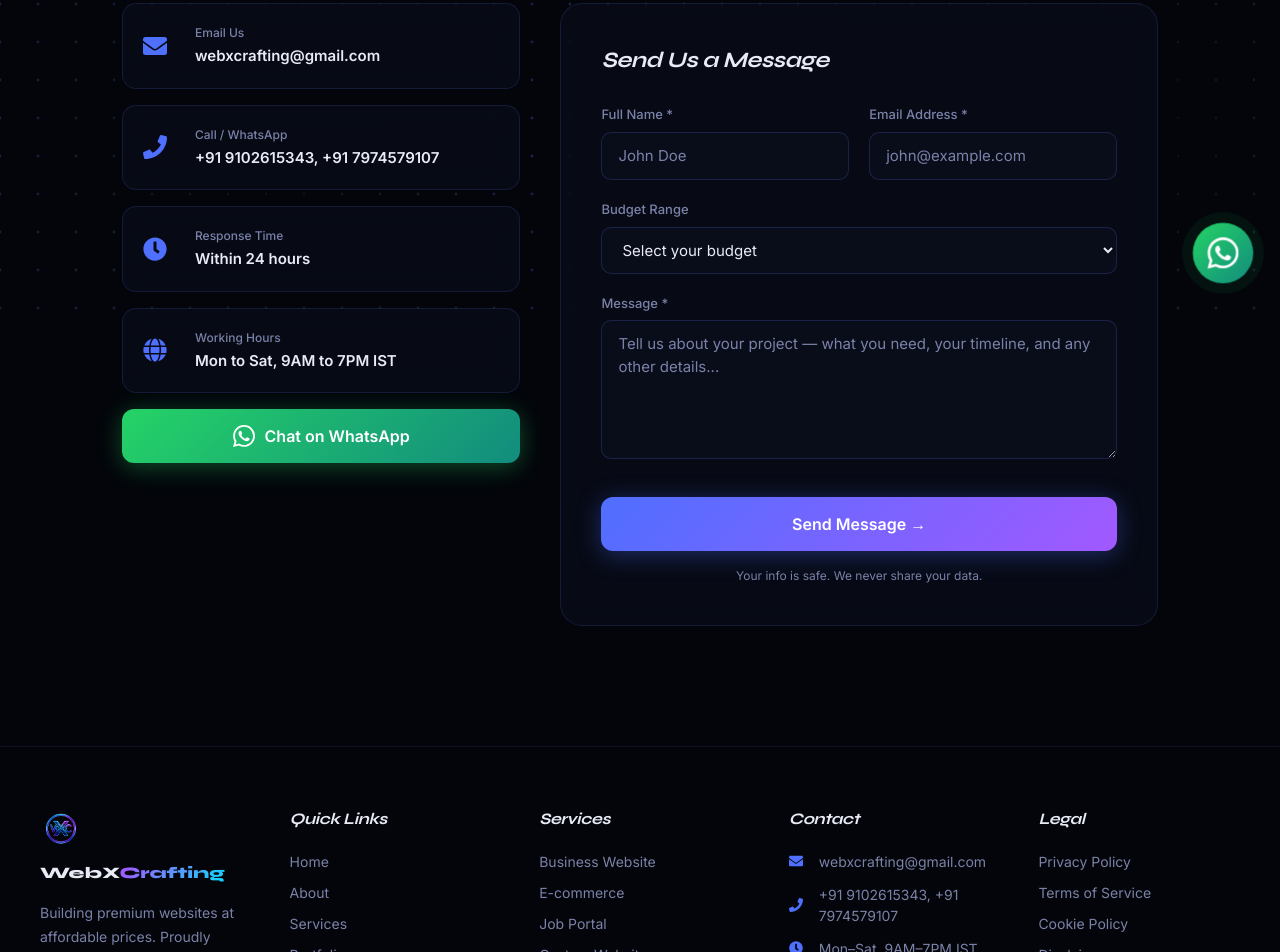
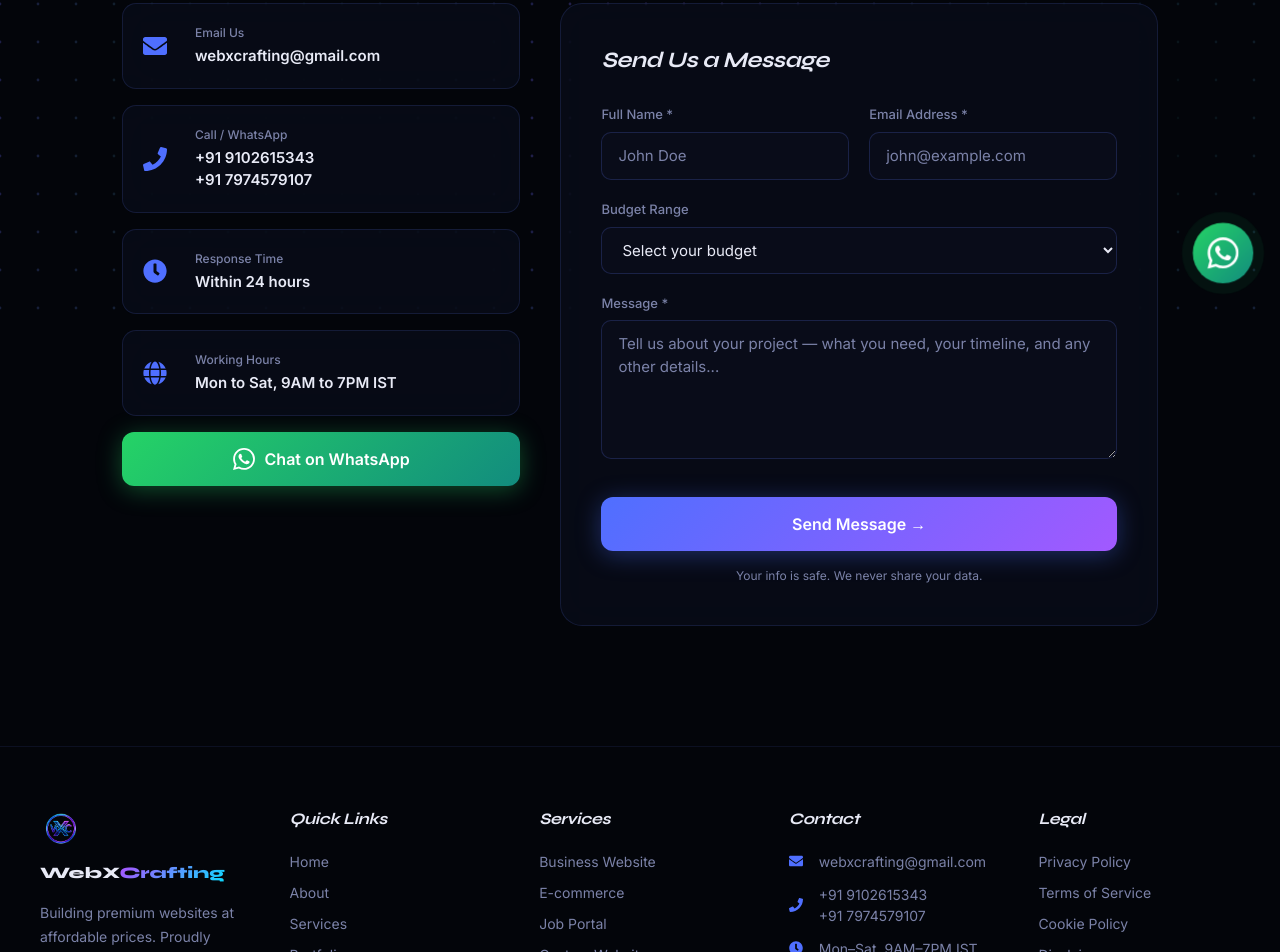
Before and after one commit to webxcrafting07/webxcrafting, a Next.js app: page /contact in a window 1280 px wide. Shown: the part 490-1442 px from the top of the page. Built offline with nearby package versions, Linux system fonts and the light colour scheme.

Commit message:
style: fix contact phone number wrapping alignment in footer and contact page

```diff
--- a/app/contact/ContactClient.tsx
+++ b/app/contact/ContactClient.tsx
@@ -16,7 +16,7 @@ const WA = `https://wa.me/${WA_NUM}?text=${WA_MSG}`;
 
 const infoItems = [
   { icon: FaEnvelope, label: "Email Us", value: "webxcrafting@gmail.com", href: "mailto:webxcrafting@gmail.com" },
-  { icon: FaPhone, label: "Call / WhatsApp", value: "+91 9102615343, +91 7974579107", href: "tel:+919102615343" },
+  { icon: FaPhone, label: "Call / WhatsApp", value: "+91 9102615343\n+91 7974579107", href: "tel:+919102615343" },
   { icon: FaClock, label: "Response Time", value: "Within 24 hours" },
   {
     icon: FaGlobe,
@@ -176,7 +176,7 @@ export default function ContactClient() {
                     >
                       {label}
                     </div>
-                    <div style={{ fontWeight: 600, fontSize: 15, color: "#e8eaf6" }}>{value}</div>
+                    <div style={{ fontWeight: 600, fontSize: 15, color: "#e8eaf6", whiteSpace: "pre-line" }}>{value}</div>
                   </div>
                 </Tag>
               );
--- a/components/Footer.tsx
+++ b/components/Footer.tsx
@@ -234,14 +234,14 @@ export default function Footer() {
             </h4>
             {[
               { icon: FaEnvelope, text: "webxcrafting@gmail.com", href: "mailto:webxcrafting@gmail.com" },
-              { icon: FaPhone, text: "+91 9102615343, +91 7974579107", href: "tel:+919102615343" },
+              { icon: FaPhone, text: "+91 9102615343\n+91 7974579107", href: "tel:+919102615343" },
               { icon: FaClock, text: "Mon–Sat, 9AM–7PM IST" },
               { icon: FaMapMarkerAlt, text: "India (Remote Worldwide)" },
             ].map(({ icon: Icon, text, href }) => {
               const Tag = href ? "a" : "div";
               return (
                 <Tag
-                  key={text}
+                  key={href || text}
                   href={href}
                   className="mobile-center"
                   style={{
@@ -256,7 +256,7 @@ export default function Footer() {
                   <span style={{ fontSize: 14, minWidth: 20, color: "#4f6fff" }}>
                     <Icon size={14} />
                   </span>
-                  <span style={{ color: "#7b82a8", fontSize: 14 }}>{text}</span>
+                  <span style={{ color: "#7b82a8", fontSize: 14, whiteSpace: "pre-line", textAlign: "left" }}>{text}</span>
                 </Tag>
               );
             })}
```
